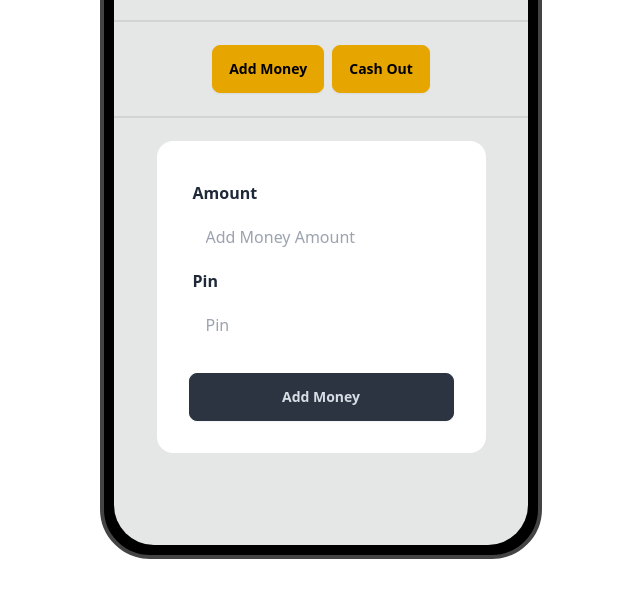
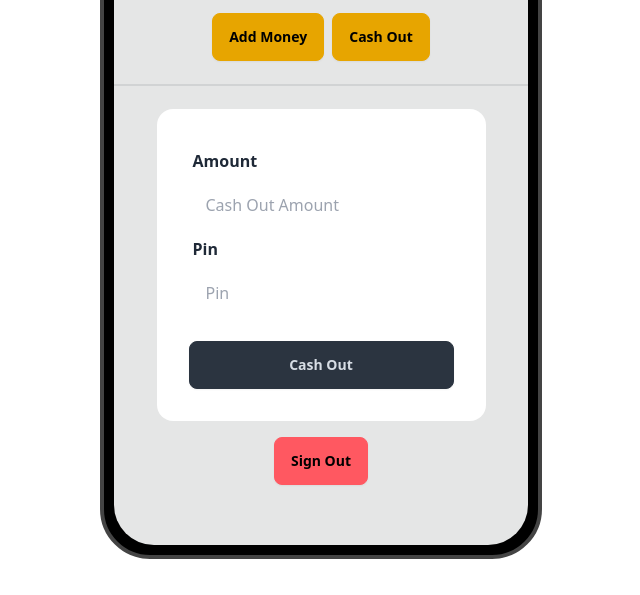
Before and after one commit to pallab-saha/MFS-Clone, a plain HTML site: page home.html in a window 1280 px wide. Both pictures are taken after a click on the button "Cash Out". Shown: the part 205-800 px from the top of the page, without its empty margins (319-959 px from the left). Drawn offline with nearby package versions, Linux system fonts and the light colour scheme.

Commit message:
kichu ekta sesh

```diff
--- a/home.html
+++ b/home.html
@@ -37,7 +37,7 @@
             <div class="divider"></div>
             <!-- Added a divider -->
             <!-- Amount added Section starts -->
-            <div class="">
+            <div id="add-money-form" class="">
               <div class="card bg-base-100 w-full max-w-sm shrink-0 shadow-2xl">
                 <div class="card-body">
                   <fieldset class="fieldset">
@@ -69,7 +69,7 @@
             <!-- Amount added Section ends -->
 
             <!-- cash out section starts -->
-            <div class="hidden">
+            <div id="cash-out-form" class="hidden">
                 <div class="card bg-base-100 w-full max-w-sm shrink-0 shadow-2xl">
               <div class="card-body">
                 <fieldset class="fieldset">
@@ -99,6 +99,10 @@
             </div>
             </div>
             <!-- Cash out section ends -->
+             <!-- sign out button added -->
+            <div class="flex justify-center gap-2 mt-4">
+                <a href="\index.html"><button class="btn btn-error">Sign Out</button></a>
+            </div>
           </div>
         </div>
       </div>
--- a/js/toggle.js
+++ b/js/toggle.js
@@ -1,3 +1,22 @@
+
+document.getElementById('show-cash-out').addEventListener('click', function (event) {
+    //hiding add money form
+
+    //document.getElementById('add-money-form').style.display = 'none';
+    document.getElementById('add-money-form').classList.add('hidden');
+    //showing cash out form
+
+    //document.getElementById('cash-out-form').style.display = 'block';
+    document.getElementById('cash-out-form').classList.remove('hidden');
+})
+
 document.getElementById('show-add-money').addEventListener('click', function (event) {
-    const show
+    //hiding cashout form
+
+    //document.getElementById('cash-out-form').style.display = 'none';
+    document.getElementById('cash-out-form').classList.add('hidden');
+    //showing add money form
+
+    //document.getElementById('add-money-form').style.display = 'block';
+    document.getElementById('cash-out-form').classList.remove('hidden');
 })
```
